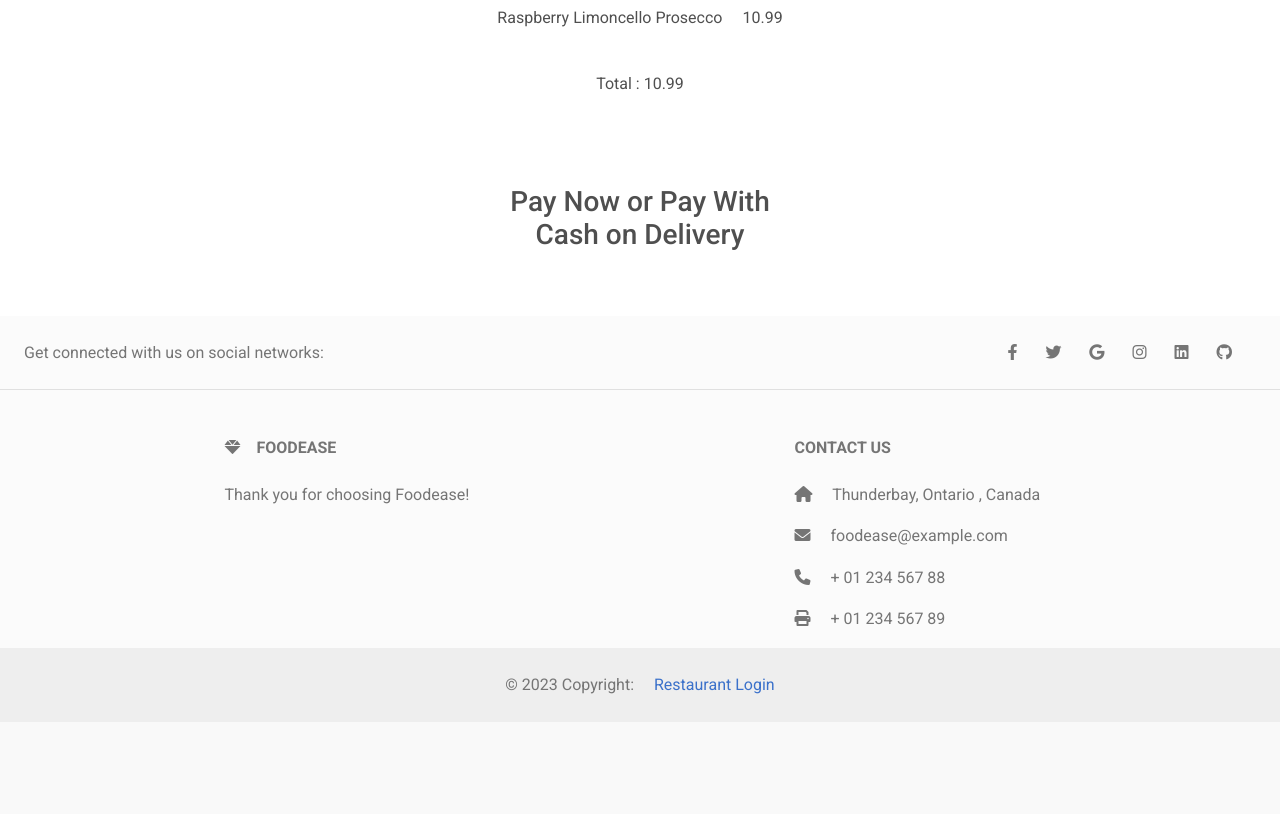
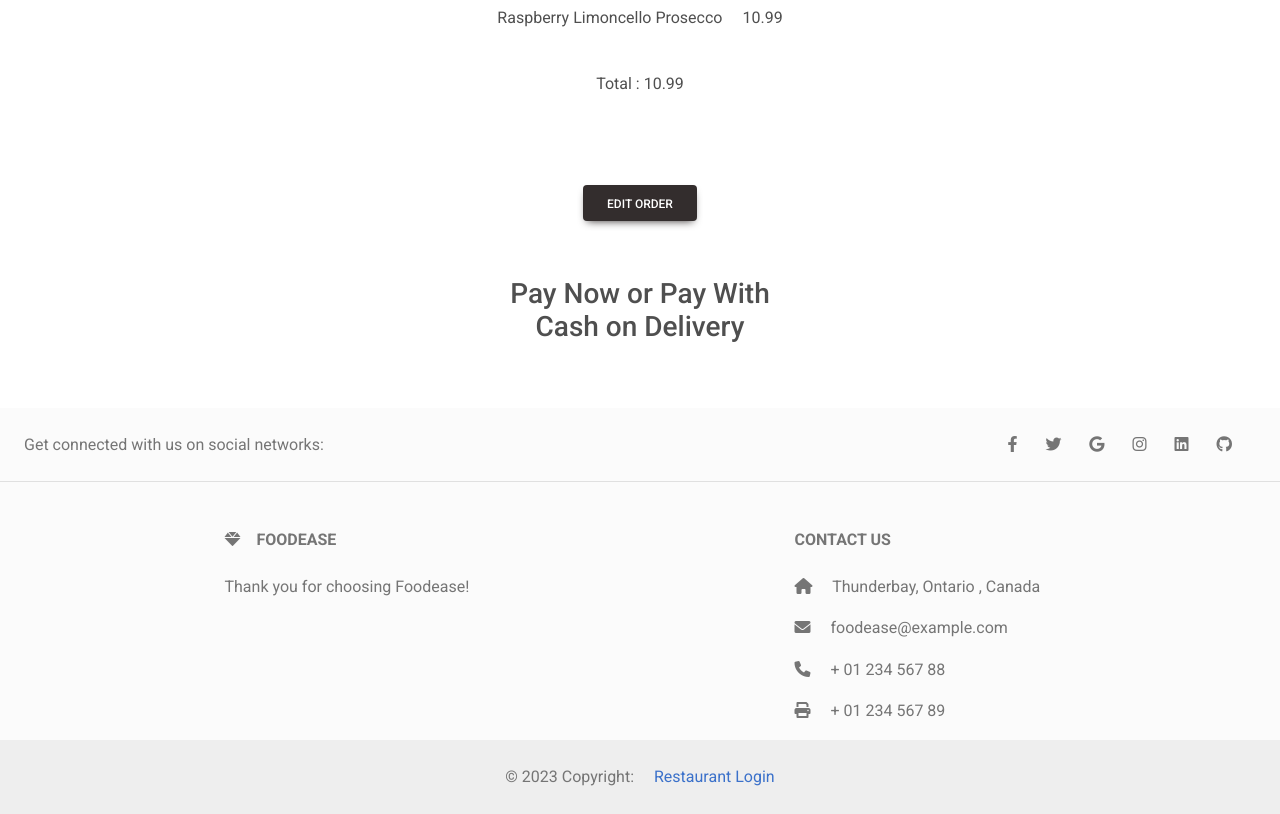
Before and after one commit to ThryLox/FoodeEase, a Django app: page /order-confirmation/42 in a window 1280 px wide. Shown: the part 342-1156 px from the top of the page. Before the commit the page ends 1036 px from the top, so only its background shows below. Run offline with Django 4.2, Linux system fonts and the light colour scheme; data comes from the database, SQL or seed files in the repository; both versions use the stored data as it was after the commit; some libraries are stand-ins or nearby versions.

Commit message:
editsImplemented

```diff
--- a/deliver/customer/templates/customer/order.html
+++ b/deliver/customer/templates/customer/order.html
@@ -65,7 +65,7 @@
                 </div>
                 <br>
                 <button type="button" class="btn btn-dark col-md-12 col-sm-12 p-4" data-mdb-toggle="modal" data-mdb-target="#submitModal">
-                    Place Order
+                    Add to Cart
                 </button>
                 <div class="modal fade" id="submitModal" tabindex="-1" aria-labelledby="submitModalLabel" aria-hidden="true">
                     <div class="modal-dialog">
@@ -78,7 +78,7 @@
                         <div class="modal-body">Are you sure you have added everything you wanted?</div>
                         <div class="modal-footer">
                           <button type="button" class="btn btn-secondary" data-mdb-dismiss="modal">Close</button>
-                          <button type="submit" class="btn btn-dark">Place Order</button>
+                          <button type="submit" class="btn btn-dark">Add Order</button>
                         </div>
                       </div>
                     </div>
--- a/deliver/customer/templates/customer/order_confirmation.html
+++ b/deliver/customer/templates/customer/order_confirmation.html
@@ -25,6 +25,14 @@
 
         <p class="font-weight=bold pt-4">Total : {{price}}</p>
     </div>
+    <div class="row justify-content-center pb-2 pt-5">
+      <div class="col-md-6 text-center">
+        <form method="POST">
+          {% csrf_token %}
+        <button type="submit" class="btn btn-dark">Edit Order</button>
+      </form>
+      </div>
+  </div>
 
 
   <div class="row justify-content-center pb-2 pt-5">
--- a/deliver/customer/views.py
+++ b/deliver/customer/views.py
@@ -114,7 +114,11 @@ class OrderConfirmation(View):
 
         return render(request, 'customer/order_confirmation.html', context)
     def post(self, request, pk, *args, **kwards):
-        print(request.body)
+        order = OrderModel.objects.last()
+        print(order)
+        order.delete()
+        return redirect('order')
+
 class OrderPayConfirmation(View):
     def get(self, request, pk, *args, **kwards):
         return render(request, 'customer/order_pay_confirmation.html')
```
Also changed, not shown: deliver/db.sqlite3.
